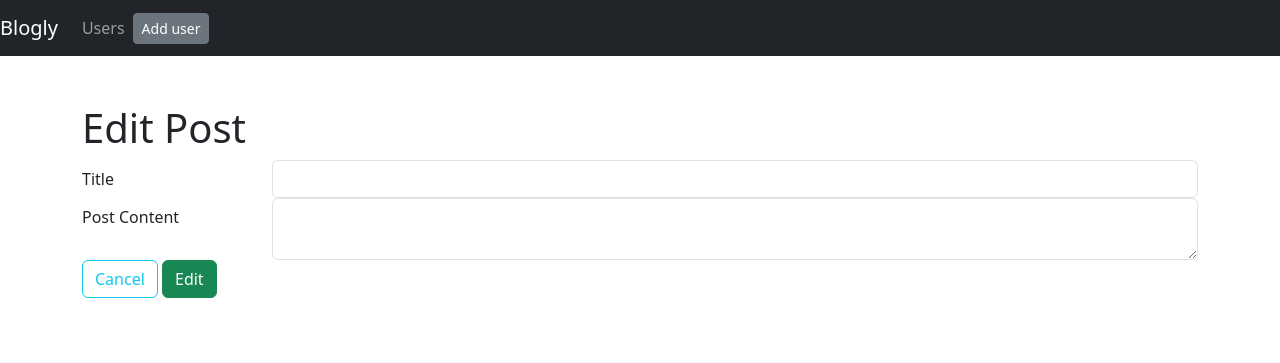
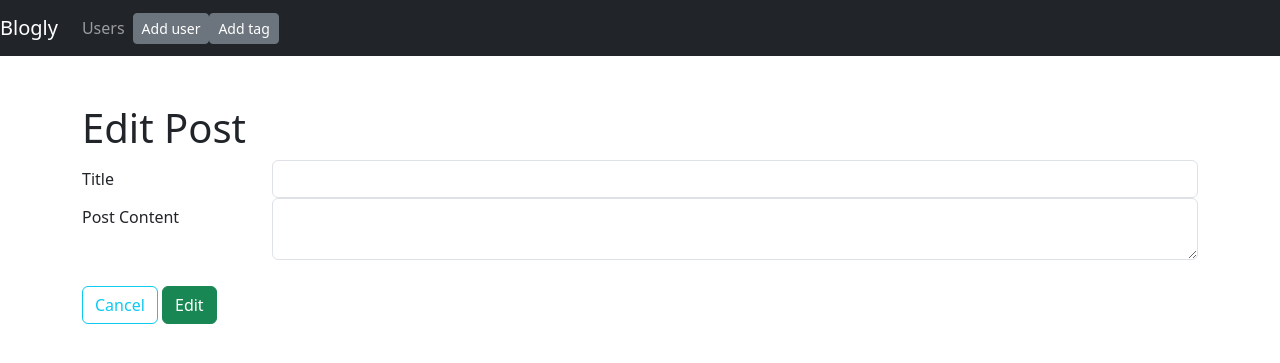
Before and after one commit to dscarrig/springboard-flask-blogly, a Flask app: template templates/post_edit.html in a window 1280 px wide. Shown: the top 363 px of the page. Run offline with Flask 2, Linux system fonts and the light colour scheme; the template is opened without the code that fills it, so the values that code supplies are empty; some libraries are stand-ins or nearby versions.

Commit message:
Added part 3

```diff
--- a/app.py
+++ b/app.py
@@ -1,7 +1,7 @@
 """Blogly application."""
 
 from flask import Flask, request, redirect, render_template, flash
-from models import db, connect_db, User, Post
+from models import db, connect_db, User, Post, Tag
 
 app = Flask(__name__)
 app.config['SQLALCHEMY_DATABASE_URI'] = 'postgresql:///blogly'
@@ -86,7 +86,8 @@ def posts_new_form(user_id):
     """Show a form to create a new post for a specific user"""
 
     user = User.query.get_or_404(user_id)
-    return render_template('post_new.html', user=user)
+    tags = Tag.query.all()
+    return render_template('post_new.html', user=user, tags = tags)
 
 
 @app.route('/users/<int:user_id>/posts/new', methods=["POST"])
@@ -94,9 +95,13 @@ def posts_new(user_id):
     """Handle form submission for creating a new post for a specific user"""
 
     user = User.query.get_or_404(user_id)
+    tag_ids = [int(n) for n in request.form.getlist("tags")]
+    tags = Tag.query.filter(Tag.id.in_(tag_ids)).all()
+
     new_post = Post(title=request.form['title'],
                     content=request.form['content'],
-                    user=user)
+                    user=user,
+                    tags = tags)
 
     db.session.add(new_post)
     db.session.commit()
@@ -104,6 +109,8 @@ def posts_new(user_id):
 
     return redirect(f"/users/{user_id}")
 
+
+# POSTS
 
 @app.route('/posts/<int:post_id>')
 def posts_show(post_id):
@@ -118,7 +125,8 @@ def posts_edit(post_id):
     """Show a form to edit an existing post"""
 
     post = Post.query.get_or_404(post_id)
-    return render_template('post_edit.html', post=post)
+    tags = Tag.query.all()
+    return render_template('post_edit.html', post=post, tags=tags)
 
 
 @app.route('/posts/<int:post_id>/edit', methods=["POST"])
@@ -128,6 +136,9 @@ def posts_update(post_id):
     post = Post.query.get_or_404(post_id)
     post.title = request.form['title']
     post.content = request.form['content']
+
+    tag_ids = [int(num) for num in request.form.getlist("tags")]
+    post.tags = Tag.query.filter(Tag.id.in_(tag_ids)).all()
 
     db.session.add(post)
     db.session.commit()
@@ -147,3 +158,61 @@ def posts_destroy(post_id):
     flash(f"Post '{post.title} deleted.")
 
     return redirect(f"/users/{post.user_id}")
+
+
+@app.route("/tags")
+def tags_list():
+    tags = Tag.query.all()
+    return render_template("tags_index.html", tags = tags)
+
+@app.route("/tags/new")
+def tags_new_form():
+    posts = Post.query.all()
+    return render_template("tags_new.html", posts = posts)
+
+@app.route("/tags/new", methods=["POST"])
+def tags_new():
+    post_id = [int(n) for n in request.form.getlist("posts")]
+    posts = Post.query.filter(Post.id.in_(post_id)).all()
+
+    new_tag = Tag(name = request.form["name"], posts = posts)
+
+    db.session.add(new_tag)
+    db.session.commit()
+    flash(f"Tag '{new_tag.name}' added.")
+
+    return redirect("/tags")
+
+@app.route("/tags/<int:tag_id>")
+def tag_details(tag_id):
+    tag = Tag.query.get_or_404(tag_id)
+    return render_template("tag_details.html", tag = tag)
+
+@app.route("/tags/<int:tag_id>/edit")
+def tags_edit_form(tag_id):
+    tag = Tag.query.get_or_404(tag_id)
+    posts = Post.query.all()
+
+    return render_template("tags_edit.html", tag = tag, posts = posts)
+
+@app.route("/tags/<int:tag_id>/edit", methods=["POST"])
+def tags_edit(tag_id):
+    tag = Tag.query.get_or_404(tag_id)
+    tag.name = request.form["name"]
+    post_ids = [int(n) for n in request.form.getlist("posts")]
+    tag.post = Post.query.filter(Post.id.in_(post_ids)).all()
+
+    db.session.add(tag)
+    db.session.commit()
+    flash(f"Tag '{tag.name}' edited.")
+
+    return redirect("/tags")
+
+@app.route("/tags/<int:tag_id>/delete", methods=["POST"])
+def tags_delete(tag_id):
+    tag = Tag.query.get_or_404(tag_id)
+    db.session.delete(tag)
+    db.session.commit()
+    flash(f"Tag '{tag.name}' deleted.")
+
+    return redirect("/tags")
--- a/templates/base.html
+++ b/templates/base.html
@@ -19,6 +19,9 @@
     <li class="nav-item">
       <a class="btn btn-sm btn-secondary" href="/users/new">Add user</a>
     </li>
+    <li class="nav-item ml-2">
+      <a class="btn btn-sm btn-secondary" href="/tags/new">Add tag</a>
+    </li>
   </ul>
 </nav>
 <div class="container mt-5">
--- a/templates/post_edit.html
+++ b/templates/post_edit.html
@@ -14,7 +14,7 @@
         </label>
 
         <div class="col-sm-10">
-            <input class="form-control" id="title" name="title">
+            <input class="form-control" id="title" name="title" value="{{ post.title }}">
         </div>
     </div>
 
@@ -29,6 +29,22 @@
             </textarea>
         </div>
     </div>
+
+    <div class="form-check">
+        {% for tag in tags %}
+        <div>
+          <input class="form-check-input"
+                 type="checkbox"
+                 value="{{ tag.id }}"
+                 id="tag_{{ tag.id }}"
+                 {% if tag in post.tags %}checked{% endif %}
+                 name="tags">
+          <label class="form-check-label" for="tag_{{ tag.id }}">
+            {{ tag.name }}
+          </label>
+        </div>
+        {% endfor %}
+      </div>
 
     <div class="form-group row">
         <div class="ml-auto mr-3">
```
Also changed, not shown: models.py (+41 -1 lines), seed.py (+10 -6 lines), templates/post_show.html (+9 -0 lines).
